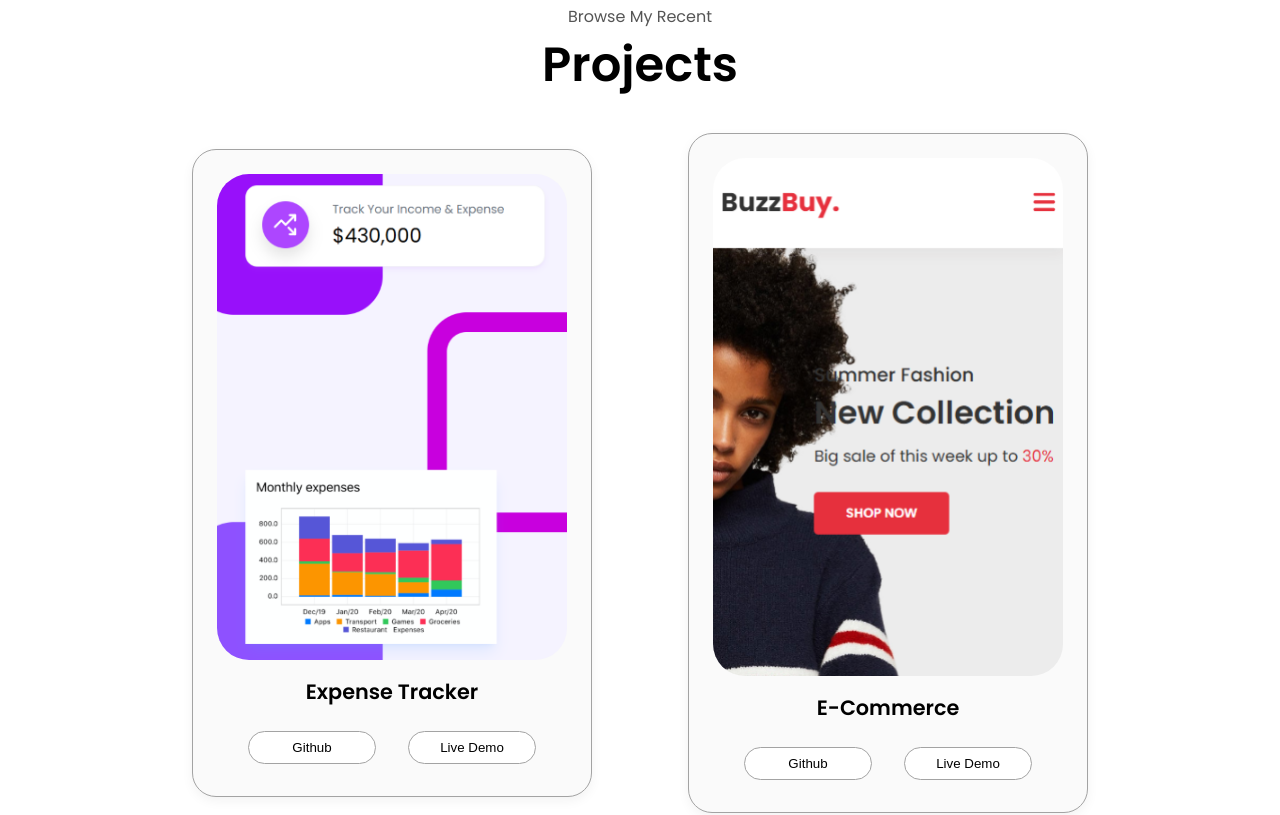
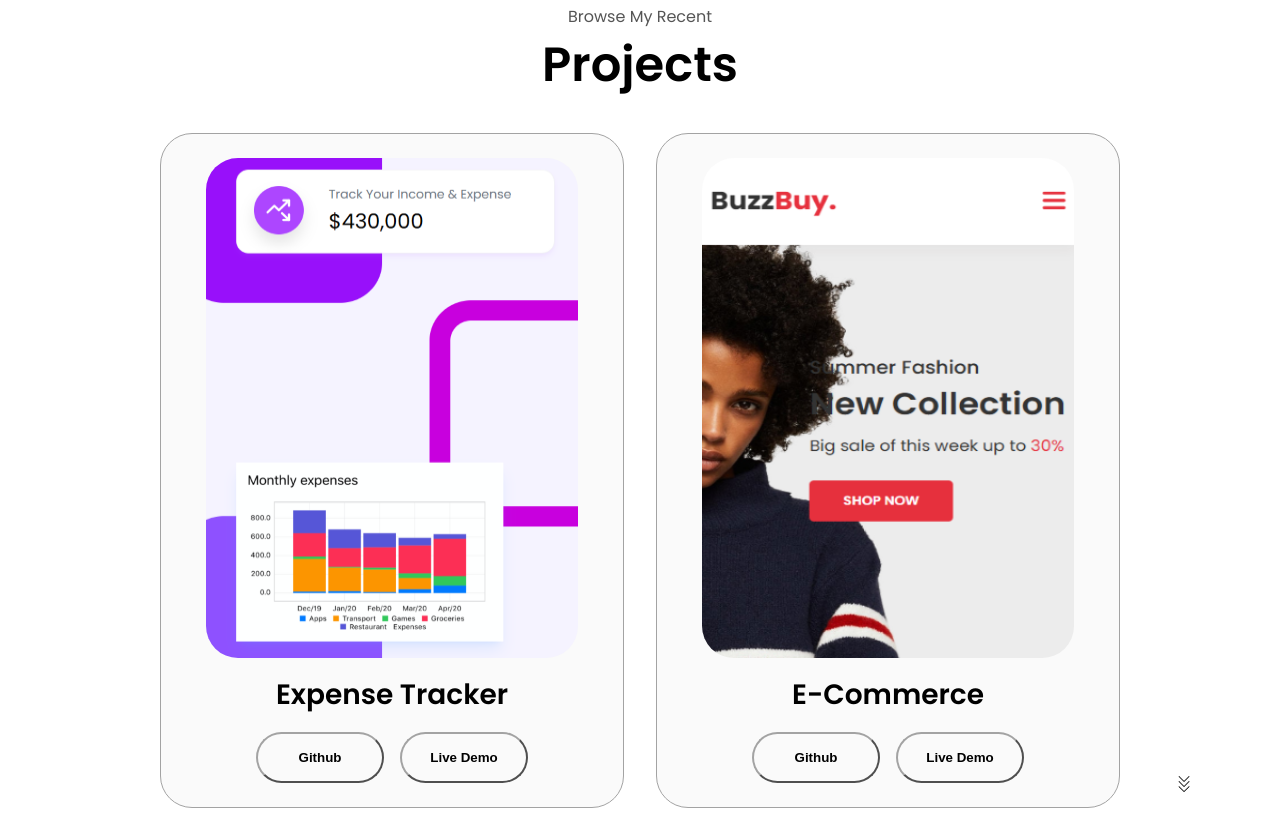
Before and after one commit to sh-ashwat/portfolio, a plain HTML site: page index.html in a window 1280 px wide. Shown: the part 2460-3275 px from the top of the page. Drawn offline with Linux system fonts and the light colour scheme.

Commit message:
some changes in Project section

```diff
--- a/index.html
+++ b/index.html
@@ -282,7 +282,7 @@ problem-solving skills in a dynamic work environment."
           </button>
           <button
             class="btn btn-color-2 project-btn"
-            onclick="location.href='https://sh-ashwat.github.io/portfolio/'"
+            onclick="location.href=''"
           >
             Live Demo
           </button>
@@ -315,8 +315,17 @@ problem-solving skills in a dynamic work environment."
         </div>
       </div>
 
+
+
+
     </div>
   </div>
+  <img
+        src="./photo/arrow.png"
+        alt="Arrow icon"
+        class="icon arrow"
+        onclick="location.href='./#contact'"
+      />
 </section>
 
       <!-- contact -->
--- a/style.css
+++ b/style.css
@@ -334,59 +334,27 @@ article .icon {
   position: relative;
 }
 
-
- .color-container {
-  border: 1px solid rgb(163, 163, 163);
+.color-container {
+  border-color: rgb(163, 163, 163);
   background: rgb(250, 250, 250);
-  border-radius: 1.5rem;
-  padding: 1.5rem;
-  text-align: center;
-  box-shadow: 0 4px 12px rgba(0, 0, 0, 0.05);
-  max-width: 350px;
-  margin: auto;
 }
 
-
-
- .project-img {
+.project-img {
   border-radius: 2rem;
-  width: 100%;
-  height: auto;
-  object-fit: cover;
+  width: 90%;
+  height: 500px;
 }
 
-
-/* .project-title {
+.project-title {
   margin: 1rem;
-  color: black;
-} */
- .project-title {
-  margin: 1rem 0;
-  font-size: 1.3rem;
-  font-weight: 600;
   color: black;
 }
 
-
-/* .project-btn {
+.project-btn {
   color: black;
   border-color: rgb(163, 163, 163);
-} */
- .project-btn {
-  background-color: white;
-  border: 1px solid rgb(163, 163, 163);
-  color: black;
-  padding: 0.5rem 1.2rem;
-  margin: 0.5rem;
-  border-radius: 2rem;
-  font-weight: 500;
-  cursor: pointer;
-  transition: all 0.3s ease;
 }
 
-.project-btn:hover {
-  background-color: rgb(230, 230, 230);
-}
 
 
 /* CONTACT */
```
